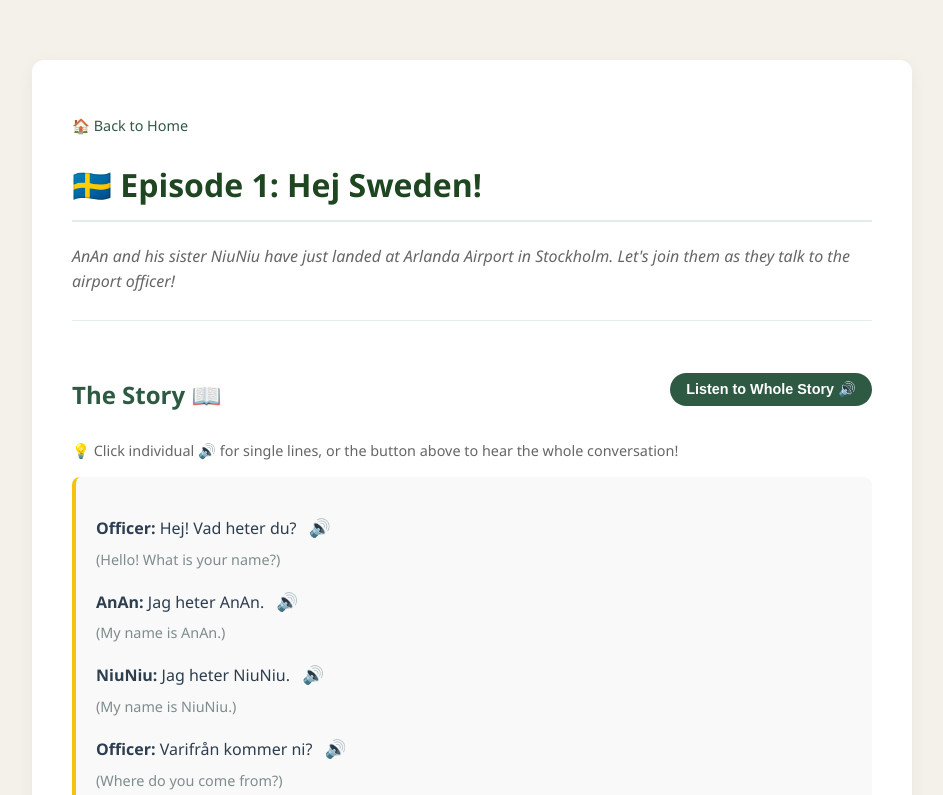
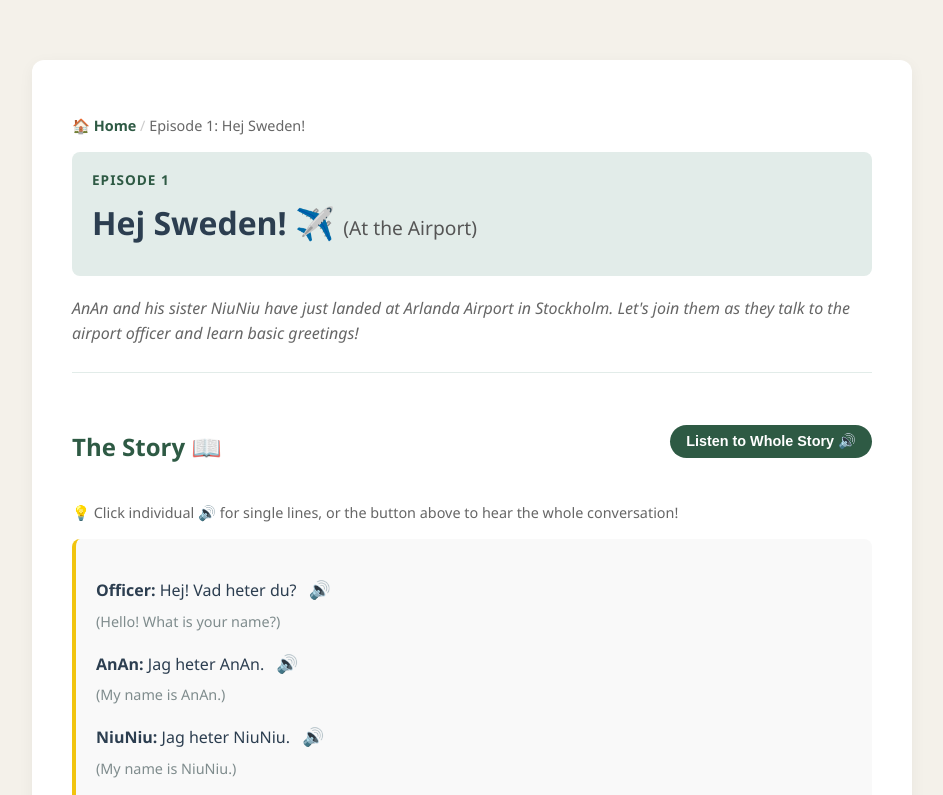
Before and after one commit to musextli-sudo/learn-swedish-with-anan, a plain HTML site: page episodes/episode1.html in a window 1280 px wide. Shown: the top 795 px of the page, without its empty margins (168-1111 px from the left). Drawn offline with Linux system fonts and the light colour scheme.

Commit message:
Update episode1.html

```diff
--- a/episodes/episode1.html
+++ b/episodes/episode1.html
@@ -3,7 +3,7 @@
 <head>
     <meta charset="UTF-8">
     <meta name="viewport" content="width=device-width, initial-scale=1.0">
-    <title>Episode 1: Hej Sweden! - Learn Swedish with AnAn</title>
+    <title>Episode 1: Hej Sweden! ✈️ - Learn Swedish with AnAn</title>
     <!-- 引入 CSS 样式表 -->
     <link rel="stylesheet" href="../css/style.css">
 </head>
@@ -11,20 +11,29 @@
 
     <div class="container">
         <!-- 面包屑导航 -->
-        <p style="font-size: 0.9rem;"><a href="../index.html" style="color: #2e5a44; text-decoration: none;">🏠 Back to Home</a></p>
+        <p style="font-size: 0.9rem;">
+            <a href="../index.html" style="color: #2e5a44; text-decoration: none; font-weight: bold;">🏠 Home</a>
+            <span style="color: #ccc;">/</span>
+            <span style="color: #666;">Episode 1: Hej Sweden!</span>
+        </p>
 
-        <h1>🇸🇪 Episode 1: Hej Sweden!</h1>
-        <p style="font-style: italic; color: #666;">
-            AnAn and his sister NiuNiu have just landed at Arlanda Airport in Stockholm. Let's join them as they talk to the airport officer!
+        <!-- 关卡专属标题 -->
+        <div style="background-color: #e2ece9; padding: 15px 20px; border-radius: 8px; margin-bottom: 20px;">
+            <span style="font-size: 0.85rem; text-transform: uppercase; letter-spacing: 1px; color: #2e5a44; font-weight: bold;">Episode 1</span>
+            <h1 style="margin: 5px 0 0 0; font-size: 2rem; color: #2c3e50;">Hej Sweden! ✈️ <span style="font-size: 1.2rem; font-weight: normal; color: #555;">(At the Airport)</span></h1>
+        </div>
+
+        <p style="font-style: italic; color: #666; line-height: 1.6;">
+            AnAn and his sister NiuNiu have just landed at Arlanda Airport in Stockholm. Let's join them as they talk to the airport officer and learn basic greetings!
         </p>
 
         <hr style="border: 0; border-top: 1px solid #e2ece9; margin: 25px 0;">
 
         <!-- 1. 故事对话板块 -->
-        <div style="display: flex; justify-content: space-between; align-items: center; flex-wrap: wrap;">
+        <div style="display: flex; justify-content: space-between; align-items: center; flex-wrap: wrap; margin-bottom: 15px;">
             <h2>The Story 📖</h2>
             <!-- 🔊 听整段故事的按钮 -->
-            <button onclick="playFullStory()" style="background-color: #2e5a44; color: white; border: none; padding: 8px 16px; border-radius: 20px; font-weight: bold; cursor: pointer; display: flex; align-items: center; gap: 8px; font-size: 0.9rem;">
+            <button onclick="playFullStory()" style="background-color: #2e5a44; color: white; border: none; padding: 8px 16px; border-radius: 20px; font-weight: bold; cursor: pointer; display: flex; align-items: center; gap: 8px; font-size: 0.9rem; transition: 0.2s;">
                 Listen to Whole Story 🔊
             </button>
         </div>
@@ -122,8 +131,8 @@
 
         <!-- 3. 返回与下一步按钮 -->
         <div style="margin-top: 40px; display: flex; gap: 15px;">
-            <a href="../index.html" class="btn" style="background-color: #bdc3c7; color: #2c3e50;">Back to Home</a>
-            <a href="#" class="btn" onclick="alert('Episode 2 is coming soon!'); return false;">Next Episode ➡️</a>
+            <a href="../index.html" class="btn" style="background-color: #bdc3c7; color: #2c3e50; text-decoration: none; padding: 10px 20px; border-radius: 5px; font-weight: bold;">Back to Home</a>
+            <a href="#" class="btn" onclick="alert('Episode 2 is coming soon!'); return false;" style="background-color: #2e5a44; color: white; text-decoration: none; padding: 10px 20px; border-radius: 5px; font-weight: bold;">Next Episode ➡️</a>
         </div>
 
     </div>
```
